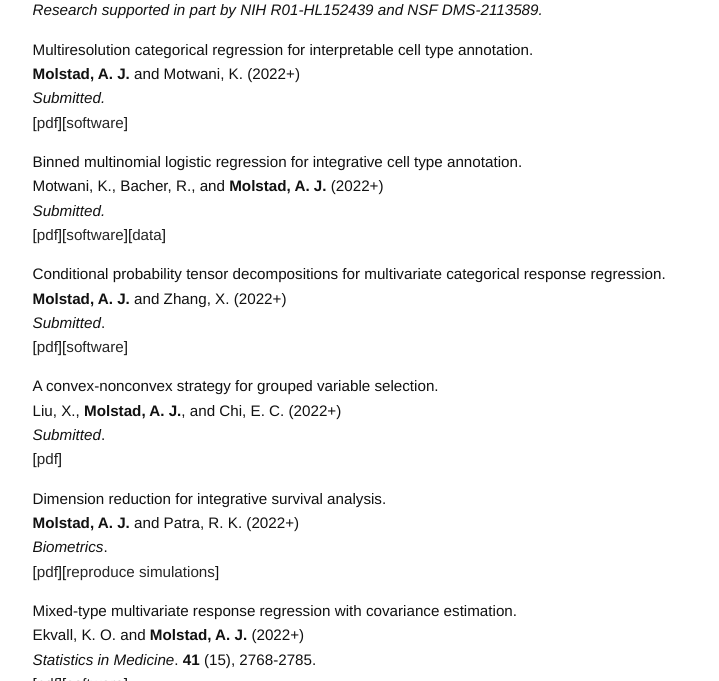
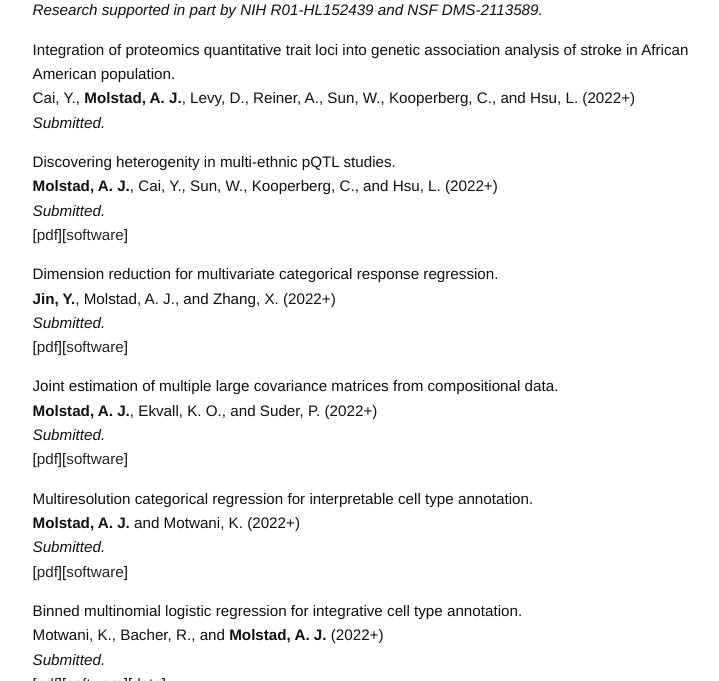
Before and after one commit to ajmolstad/ajmolstad.github.io, a Jekyll site: the page built from research.md, in a window 1280 px wide and 900 px high, scrolled down 236 px, cut to the strip 219-900 px from the top of the window. Shown: the whole strip, without its empty margins (275-994 px from the left). Built offline with Jekyll 4.4.1, drawn with Linux system fonts in a browser that asks for light colours.

Commit message:
Update research.md

```diff
--- a/research.md
+++ b/research.md
@@ -8,7 +8,7 @@
 
 *Research supported in part by NIH R01-HL152439 and NSF DMS-2113589.*
 
-<!-- Integration of proteomics quantitative trait loci into genetic association analysis of stroke in African American population. <br>
+Integration of proteomics quantitative trait loci into genetic association analysis of stroke in African American population. <br>
 Cai, Y., **Molstad, A. J.**, Levy, D., Reiner, A., Sun, W., Kooperberg, C., and Hsu, L. (2022+) <br>
 *Submitted.* <br>
 
@@ -20,12 +20,12 @@
 Dimension reduction for multivariate categorical response regression. <br>
 **Jin, Y.**, Molstad, A. J., and Zhang, X. (2022+) <br>
 *Submitted.* <br>
-[[pdf](https://arxiv.org/abs/2108.02143)][[software](https://github.com/ajmolstad/IntegrativeCox)]<br> -->
+[[pdf](https://arxiv.org/abs/2108.02143)][[software](https://github.com/ajmolstad/IntegrativeCox)]<br>
 
-<!-- Joint estimation of multiple large covariance matrices from compositional data. <br>
+Joint estimation of multiple large covariance matrices from compositional data. <br>
 **Molstad, A. J.**, Ekvall, K. O., and Suder, P. (2022+) <br>
 *Submitted.* <br>
-[[pdf](https://arxiv.org/abs/2108.02143)][[software](https://github.com/ajmolstad/IntegrativeCox)]<br> -->
+[[pdf](https://arxiv.org/abs/2108.02143)][[software](https://github.com/ajmolstad/IntegrativeCox)]<br>
 
 Multiresolution categorical regression for interpretable cell type annotation. <br>
 **Molstad, A. J.** and Motwani, K. (2022+) <br>
```
